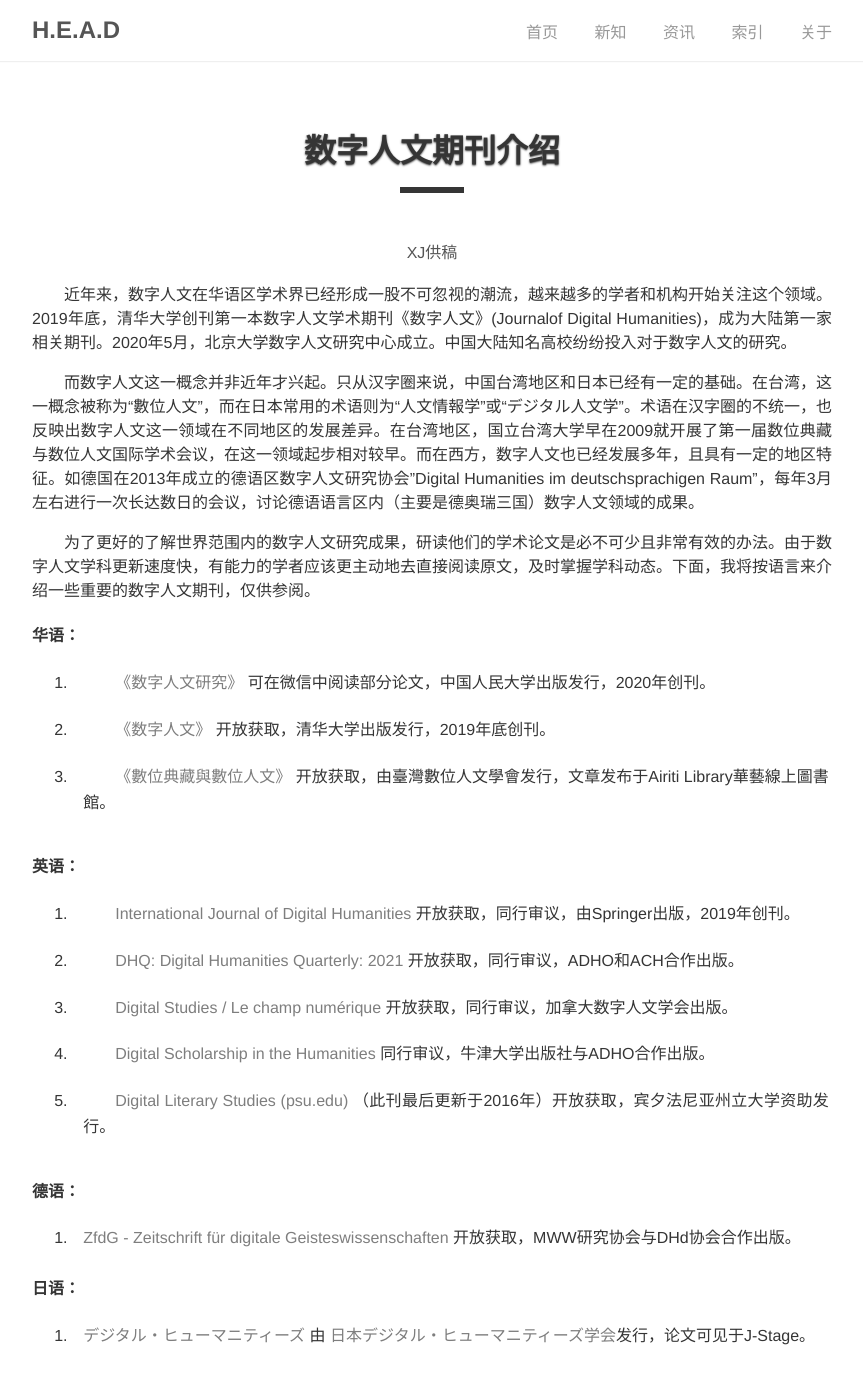
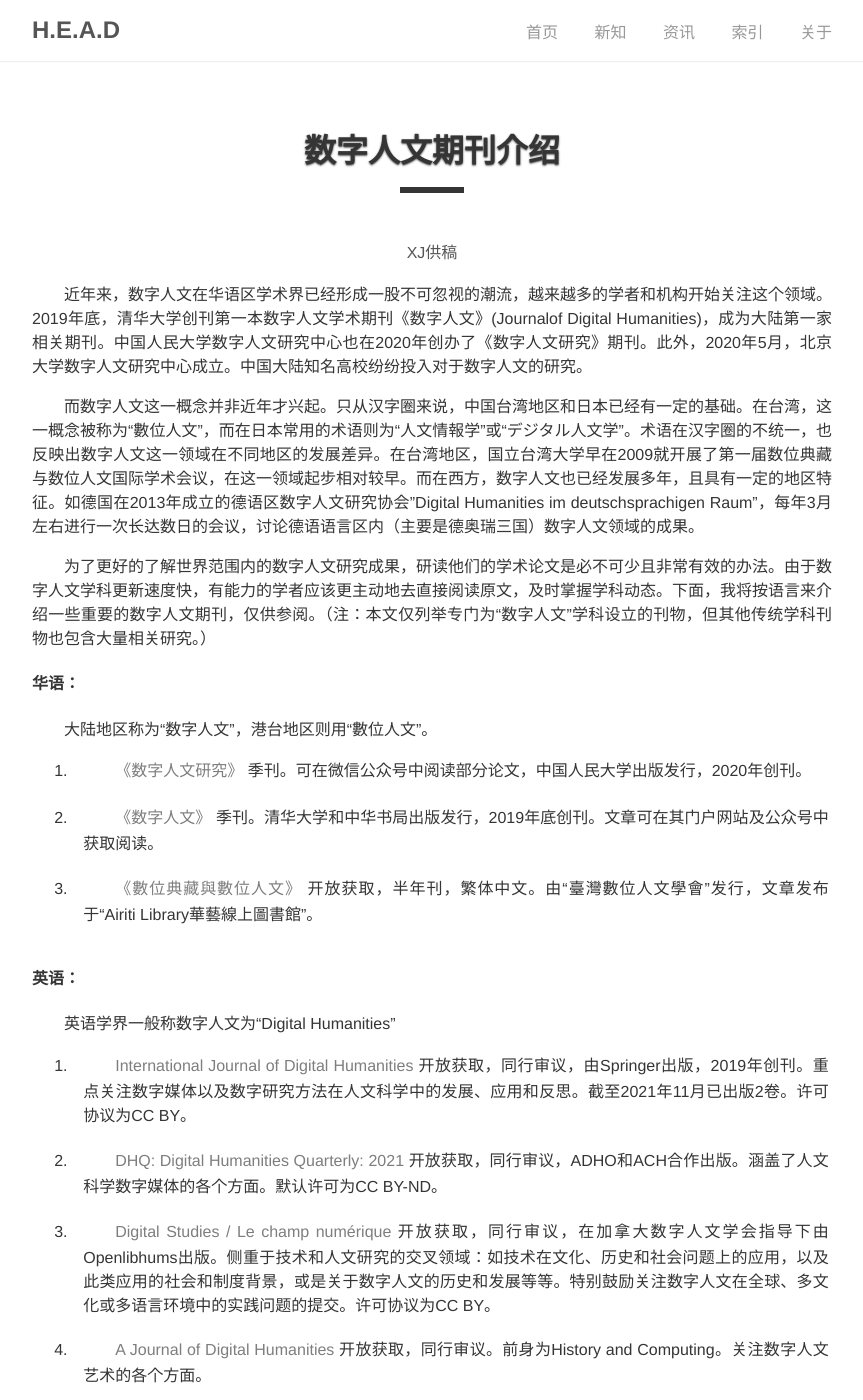
Before and after one commit to DHHD2022/DHHD2022.GitHub.io, a Jekyll site: the page built from dh_index/_posts/2022-03-15-数字人文期刊介绍.md, in a window 1280 px wide and 1400 px high. Shown: the whole window, without its empty margins (208-1071 px from the left). Built offline with Jekyll 4.4.1, drawn with Linux system fonts in a browser that asks for light colours; some of the changed text lies outside the part shown.

Commit message:
Update 2022-03-15-数字人文期刊介绍.md

```diff
--- a/dh_index/_posts/2022-03-15-数字人文期刊介绍.md
+++ b/dh_index/_posts/2022-03-15-数字人文期刊介绍.md
@@ -7,44 +7,63 @@
 categories: dh_index
 ---
 
-近年来，数字人文在华语区学术界已经形成一股不可忽视的潮流，越来越多的学者和机构开始关注这个领域。2019年底，清华大学创刊第一本数字人文学术期刊《数字人文》(Journalof Digital Humanities)，成为大陆第一家相关期刊。2020年5月，北京大学数字人文研究中心成立。中国大陆知名高校纷纷投入对于数字人文的研究。
+近年来，数字人文在华语区学术界已经形成一股不可忽视的潮流，越来越多的学者和机构开始关注这个领域。2019年底，清华大学创刊第一本数字人文学术期刊《数字人文》(Journalof Digital Humanities)，成为大陆第一家相关期刊。中国人民大学数字人文研究中心也在2020年创办了《数字人文研究》期刊。此外，2020年5月，北京大学数字人文研究中心成立。中国大陆知名高校纷纷投入对于数字人文的研究。
 
 而数字人文这一概念并非近年才兴起。只从汉字圈来说，中国台湾地区和日本已经有一定的基础。在台湾，这一概念被称为“數位人文”，而在日本常用的术语则为“人文情報学”或“デジタル人文学”。术语在汉字圈的不统一，也反映出数字人文这一领域在不同地区的发展差异。在台湾地区，国立台湾大学早在2009就开展了第一届数位典藏与数位人文国际学术会议，在这一领域起步相对较早。而在西方，数字人文也已经发展多年，且具有一定的地区特征。如德国在2013年成立的德语区数字人文研究协会"Digital Humanities im deutschsprachigen Raum"，每年3月左右进行一次长达数日的会议，讨论德语语言区内（主要是德奥瑞三国）数字人文领域的成果。
 
-为了更好的了解世界范围内的数字人文研究成果，研读他们的学术论文是必不可少且非常有效的办法。由于数字人文学科更新速度快，有能力的学者应该更主动地去直接阅读原文，及时掌握学科动态。下面，我将按语言来介绍一些重要的数字人文期刊，仅供参阅。
+为了更好的了解世界范围内的数字人文研究成果，研读他们的学术论文是必不可少且非常有效的办法。由于数字人文学科更新速度快，有能力的学者应该更主动地去直接阅读原文，及时掌握学科动态。下面，我将按语言来介绍一些重要的数字人文期刊，仅供参阅。（注：本文仅列举专门为“数字人文”学科设立的刊物，但其他传统学科刊物也包含大量相关研究。）
 
 
 
 #### 华语：
+大陆地区称为“数字人文”，港台地区则用“數位人文”。
+1. [《数字人文研究》](https://mp.weixin.qq.com/s?search_click_id=17951366263623906136-1645720438093-471738&__biz=MzIwNTk2ODYzMg==&mid=2247489019&idx=1&sn=c59db5d00bbf0e4536a94e068fe9d07c&chksm=9729906ca05e197a2e15eb26f113d0f9f4a8e4587cc9016640afeb00ae76330c21007e1b693f&scene=3&subscene=10000&clicktime=1645720438&enterid=1645720438&ascene=65&devicetype=pad-android-29&version=2800133d&nettype=WIFI&lang=en&exportkey=AZ81Tz2t%2F6AAu1VkYSYPmJE%3D&pass_ticket=aKVVaFp6iBdp05BFWeWa%2FYhiH6YLI00AHN07fILiw7No9HilpoxkyVNO99SKnDRF&wx_header=3) 季刊。可在微信公众号中阅读部分论文，中国人民大学出版发行，2020年创刊。
 
-1. [《数字人文研究》](https://mp.weixin.qq.com/s?search_click_id=17951366263623906136-1645720438093-471738&__biz=MzIwNTk2ODYzMg==&mid=2247489019&idx=1&sn=c59db5d00bbf0e4536a94e068fe9d07c&chksm=9729906ca05e197a2e15eb26f113d0f9f4a8e4587cc9016640afeb00ae76330c21007e1b693f&scene=3&subscene=10000&clicktime=1645720438&enterid=1645720438&ascene=65&devicetype=pad-android-29&version=2800133d&nettype=WIFI&lang=en&exportkey=AZ81Tz2t%2F6AAu1VkYSYPmJE%3D&pass_ticket=aKVVaFp6iBdp05BFWeWa%2FYhiH6YLI00AHN07fILiw7No9HilpoxkyVNO99SKnDRF&wx_header=3) 可在微信中阅读部分论文，中国人民大学出版发行，2020年创刊。
+2. [《数字人文》](https://www.dhlib.cn/site/works/dhjournal) 季刊。清华大学和中华书局出版发行，2019年底创刊。文章可在其门户网站及公众号中获取阅读。
 
-2. [《数字人文》](https://www.dhlib.cn/site/works/dhjournal) 开放获取，清华大学出版发行，2019年底创刊。
-
-3. [《數位典藏與數位人文》](https://www.airitilibrary.com/Publication/alPublicationJournal?PublicationID=P20180801001) 开放获取，由臺灣數位人文學會发行，文章发布于Airiti Library華藝線上圖書館。
+3. [《數位典藏與數位人文》](https://www.airitilibrary.com/Publication/alPublicationJournal?PublicationID=P20180801001) 开放获取，半年刊，繁体中文。由“臺灣數位人文學會”发行，文章发布于“Airiti Library華藝線上圖書館”。
 
 
 
 #### 英语：
+英语学界一般称数字人文为“Digital Humanities”
 
-1. [International Journal of Digital Humanities](https://link.springer.com/journal/42803/) 开放获取，同行审议，由Springer出版，2019年创刊。
+1. [International Journal of Digital Humanities](https://link.springer.com/journal/42803/) 开放获取，同行审议，由Springer出版，2019年创刊。重点关注数字媒体以及数字研究方法在人文科学中的发展、应用和反思。截至2021年11月已出版2卷。许可协议为CC BY。
 
-2. [DHQ: Digital Humanities Quarterly: 2021](http://www.digitalhumanities.org/dhq/) 开放获取，同行审议，ADHO和ACH合作出版。
+2. [DHQ: Digital Humanities Quarterly: 2021](http://www.digitalhumanities.org/dhq/) 开放获取，同行审议，ADHO和ACH合作出版。涵盖了人文科学数字媒体的各个方面。默认许可为CC BY-ND。
 
-3. [Digital Studies / Le champ numérique](https://www.digitalstudies.org/) 开放获取，同行审议，加拿大数字人文学会出版。
+3. [Digital Studies / Le champ numérique](https://www.digitalstudies.org/) 开放获取，同行审议，在加拿大数字人文学会指导下由Openlibhums出版。侧重于技术和人文研究的交叉领域：如技术在文化、历史和社会问题上的应用，以及此类应用的社会和制度背景，或是关于数字人文的历史和发展等等。特别鼓励关注数字人文在全球、多文化或多语言环境中的实践问题的提交。许可协议为CC BY。
 
-4. [Digital Scholarship in the Humanities](https://academic.oup.com/dsh) 同行审议，牛津大学出版社与ADHO合作出版。
+4. [A Journal of Digital Humanities](https://www.euppublishing.com/toc/ijhac/current) 开放获取，同行审议。前身为History and Computing。关注数字人文艺术的各个方面。
 
-5. [Digital Literary Studies (psu.edu)](https://journals.psu.edu/dls) （此刊最后更新于2016年）开放获取，宾夕法尼亚州立大学资助发行。
+5. [Digital Scholarship in the Humanities](https://academic.oup.com/dsh) 同行审议，牛津大学出版社与ADHO合作出版。发表关于人文科学数字学术各个方面的原创贡献，包括但不限于目前所谓的“数字人文”领域。
+
+6. [Digital Literary Studies (psu.edu)](https://journals.psu.edu/dls) （此刊最后更新于2016年）开放获取，宾夕法尼亚州立大学资助发行。
+
+7. [Frontiers in Digital Humanities](https://www.frontiersin.org/journals/digital-humanities#) 发表有关计算机科学和人文学科交叉的所有研究领域中最杰出发现的文章，旨在将所有数字人文学科领域汇集在一个的开放访问平台上。目前暂停收稿。
+
+8. [Journal of Data Mining & Digital Humanities](https://jdmdh.episciences.org/) 线上期刊，开放获取，同行审议。由几家法国研究机构联合发行。本刊关注计算与人文学科的交叉点，发表超越传统人文学科的学术著作，提供数据可视化、信息检索、统计、文本挖掘等计算工具。
+
+9.  [Journal on Computing and Cultural Heritage](https://dl.acm.org/journal/jocch) 出版在ACM数字图书馆平台。该杂志鼓励创新使用技术来发现、分析、解释和展示文化材料，以及应用计算技术进行文化遗产领域研究。
 
 
 
 #### 德语：
+德语学界现多用英语术语“Digital Humanities”，有时也用德语术语“digitale Geisteswissenschaften”。
+1. [ZfdG - Zeitschrift für digitale Geisteswissenschaften](https://zfdg.de/) 开放获取，MWW研究协会与DHd协会合作出版。
+2. [Wiener Digitalen Revue](https://journals.univie.ac.at/index.php/wdr/index) 开放获取，半年刊，重点是德语文学研究的数字化转向。目前出了两期，主题分别为“日记”和“音乐”。
 
-1. [ZfdG - Zeitschrift für digitale Geisteswissenschaften](https://zfdg.de/) 开放获取，MWW研究协会与DHd协会合作出版。
-
+#### 法语：
+法语学界用“les humanités numériques”或“Digital Humanities”，有时也称“sciences humaines numériques”。
+1. [Humanités numériques](http://www.humanisti.ca/revue/) 发表在 OpenEdition Journals平台上。2020年起由法语区数字人文学会出版，致力于在人文和社会科学中使用数字技术进行学术研究。
+2. [Études Numériques](http://etudes-digitales.fr/) 由法国Classiques Garnier出版。除了信息和通信技术外，该期刊也积极寻求人文艺术和科学技术之间的跨学科融合。
 
 
 #### 日语：
+日语学界用音译片假名“デジタル・ヒューマニティーズ”，或半音译的“デジタル人文学”，或汉字名“人文情報学”。
+1. [デジタル・ヒューマニティーズ](https://www.jstage.jst.go.jp/browse/jadh/-char/ja) 由  [日本デジタル・ヒューマニティーズ学会](https://www.jadh.org/)发行，论文可见于J-Stage。
+2. [人文情報学月報 / Digital Humanities Monthly](http://www.dhii.jp/DHM/) 由人文情报学研究所出版发行。旨在向各领域的新锐学者介绍可以定位为人文情报学的各种研究，并吸收日本和海外的热门信息。
 
-1. [デジタル・ヒューマニティーズ](https://www.jstage.jst.go.jp/browse/jadh/-char/ja) 由  [日本デジタル・ヒューマニティーズ学会](https://www.jadh.org/)发行，论文可见于J-Stage。
+#### 西班牙语：
+西语学界较多使用“las humanidades digitales”，过去也称“informática humanística”。
+1. [Revista de Humanidades Digitales](https://revistas.uned.es/index.php/RHD/index) 收录英、西、葡语文章。开放获取，同行审议。由西班牙国立远程教育大学及墨西哥和阿根廷研究机构合作出版发行。始于2017，许可协议为CC BY-NC。
```
